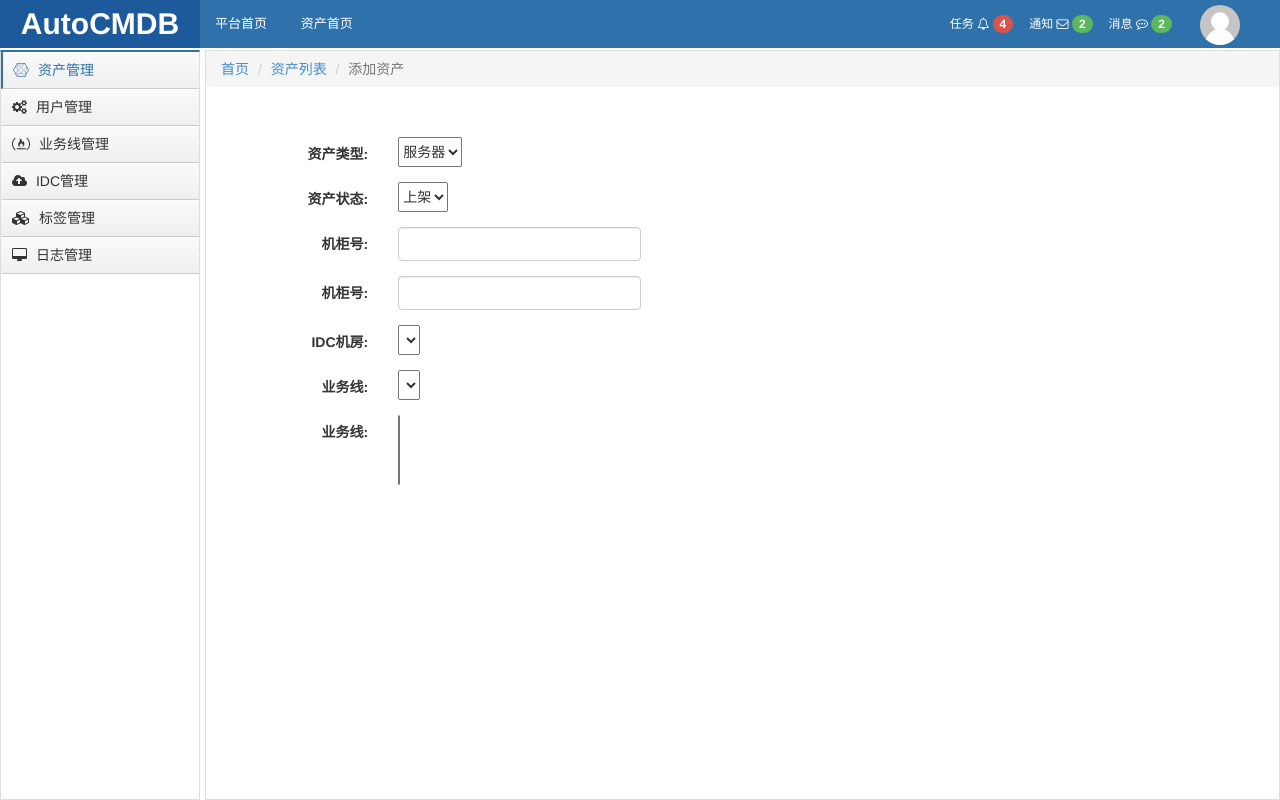
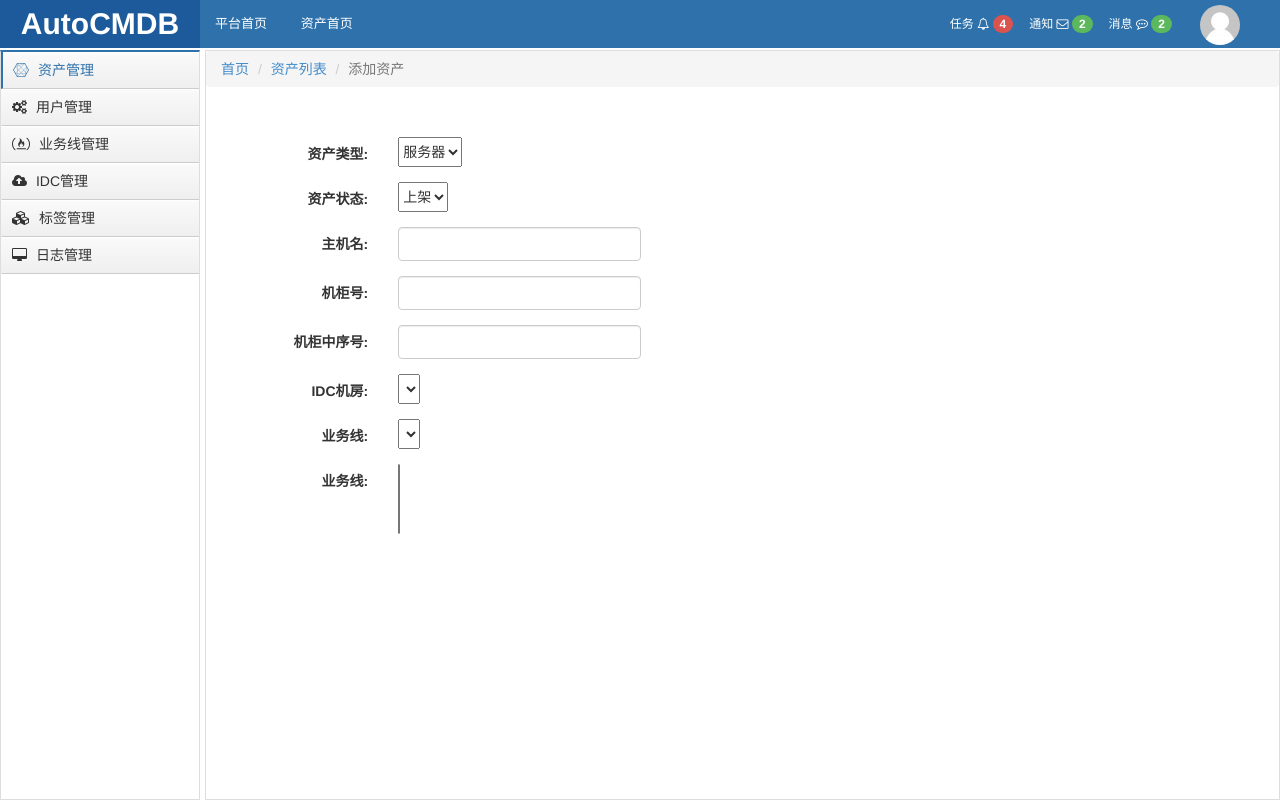
Before and after one commit to TerryMarszr0/cmdb-3, a Django app: page /add-asset.html in a window 1280 px wide. Run offline with Django 3.2, Linux system fonts and the light colour scheme; data that the repository does not hold is empty; some libraries are stand-ins or nearby versions.

Commit message:
配置新增资产页面

```diff
--- a/AutoCmdb/web/service/asset.py
+++ b/AutoCmdb/web/service/asset.py
@@ -40,7 +40,7 @@ class Asset(BaseServiceList):
                 'q': 'server_title',
                 'title': "主机名",
                 'display': 1,
-                'text': {'content': "{n}", 'kwargs': {'n': 'none'}},
+                'text': {'content': "{n}", 'kwargs': {'n': '@server_title'}},
                 'attr': {}
             },
             {
--- a/AutoCmdb/web/templates/add_asset.html
+++ b/AutoCmdb/web/templates/add_asset.html
@@ -40,6 +40,13 @@
             </div>
 
             <div class="form-group">
+                <label for="id_hostname" class="col-sm-2 control-label">主机名: </label>
+                <div class="col-sm-3">
+                    <input type="text" class="form-control" id="id_hostname" name="hostname">
+                </div>
+            </div>
+
+            <div class="form-group">
                 <label for="id_cabinet_num" class="col-sm-2 control-label">机柜号: </label>
                 <div class="col-sm-3">
                     <input type="text" class="form-control" id="id_cabinet_num" name="cabinet_num">
@@ -47,7 +54,7 @@
             </div>
 
             <div class="form-group">
-                <label for="id_cabinet_order" class="col-sm-2 control-label">机柜号: </label>
+                <label for="id_cabinet_order" class="col-sm-2 control-label">机柜中序号: </label>
                 <div class="col-sm-3">
                     <input type="text" class="form-control" id="id_cabinet_order" name="cabinet_order">
                 </div>
```
